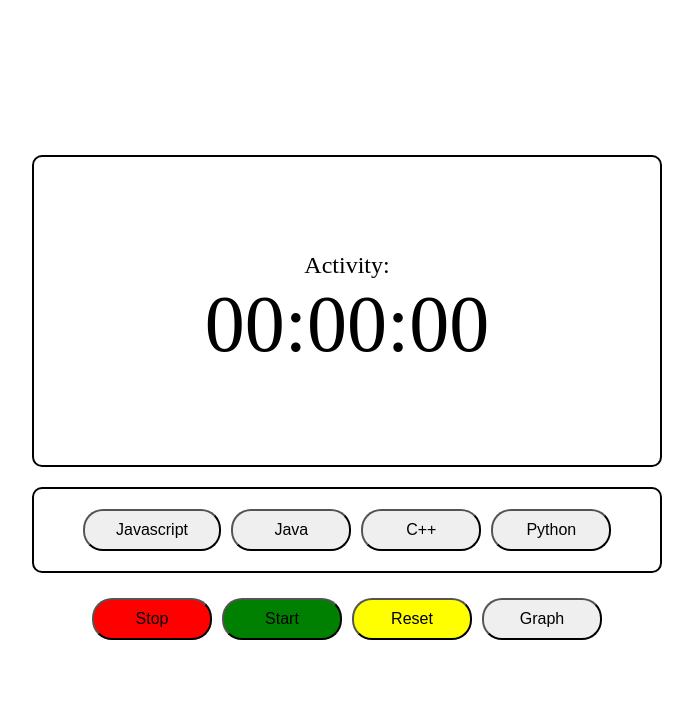
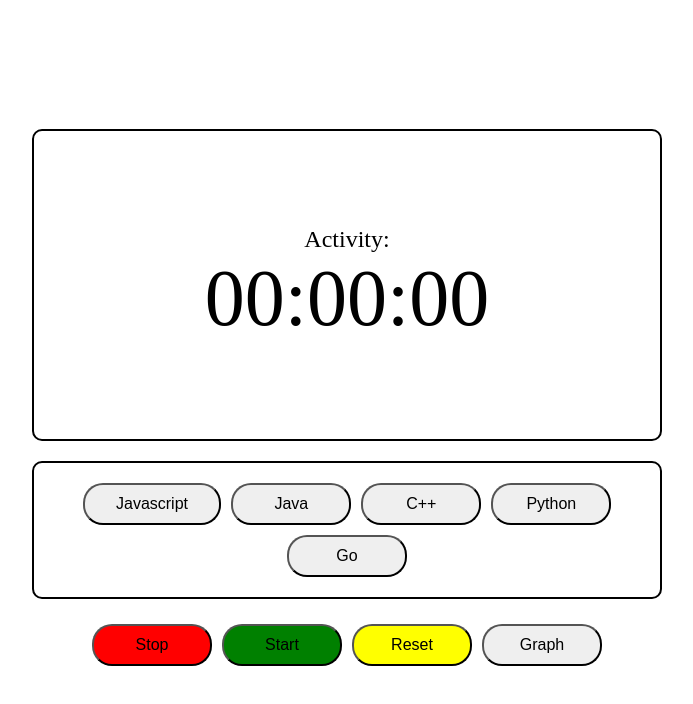
Before and after one commit to TJ1an/Timer-App, a React (Vite) app: page / in a window 1280 px wide. Shown: the top 704 px of the page, without its empty margins (293-986 px from the left). Built offline with nearby package versions, Linux system fonts and the light colour scheme.

Commit message:
Fix logic errors

```diff
--- a/src/components/Buttons.jsx
+++ b/src/components/Buttons.jsx
@@ -14,6 +14,7 @@ const Buttons = ({ onStop, onStart, onReset, onSelectActivity }) => {
       <button value="Java" onClick={handleButtonClick}>Java</button>
       <button value="C++" onClick={handleButtonClick}>C++</button>
       <button value="Python" onClick={handleButtonClick}>Python</button>
+      <button value="Go" onClick={handleButtonClick}>Go</button>
     </div>
     <div className = "action-buttons-container">
       <button id="stop-button" onClick={onStop}>Stop</button>
--- a/src/components/Timer.jsx
+++ b/src/components/Timer.jsx
@@ -27,24 +27,34 @@ const Timer = () => {
   }, [totalTimes]);
 
   const handleStart = () => {
-    if (activity === null) {
+    if (!activity) return;
+    setIsRunning(true);
+    if (totalTimes[activity]) {
+      totalTimes[activity] = seconds - totalTimes[activity];
     }
     else{
-      setIsRunning(true);
+      setTotalTimes((prev) => ({
+        ...prev,
+        [activity]: seconds,
+      }));
     }
   }
 
   const handleStop = () => {
+    if (!activity) return;
     setIsRunning(false);
-    if (activity) {
+    if (totalTimes[activity]) {
+      totalTimes[activity] = seconds - totalTimes[activity];
+    }
+    else{
       setTotalTimes((prev) => ({
         ...prev,
-        [activity]: (prev[activity] || 0) + seconds,
+        [activity]: seconds,
       }));
     }
   };
 
-  const handleReset = () => {
+  const handleHardReset = () => {
     setIsRunning(false);
     setSeconds(0);
     setActivity(null);
@@ -52,17 +62,17 @@ const Timer = () => {
     setTotalTimes({});
   };
 
+  const handleReset = () => {
+    setIsRunning(false);
+    setSeconds(0);
+  };
+
   const handleActivityChange = (newActivity) => {
-    if (activity) {
-      setTotalTimes((prev) => ({
-        ...prev,
-        [activity]: (prev[activity] || 0) + seconds,
-      }));
-    }
+    handleStart();
     setActivity(newActivity);
-    setSeconds(0);
-    setIsRunning(true);
+    handleReset();
   };
+
   const formatTime = (seconds) => {
     const hours = Math.floor(seconds / 3600);
     const mins = Math.floor((seconds % 3600) / 60);
@@ -83,7 +93,7 @@ const Timer = () => {
     <Buttons
         onStop={handleStop}
         onStart={handleStart}
-        onReset={handleReset}
+        onReset={handleHardReset}
         onSelectActivity={handleActivityChange}
       />
     </>
```
